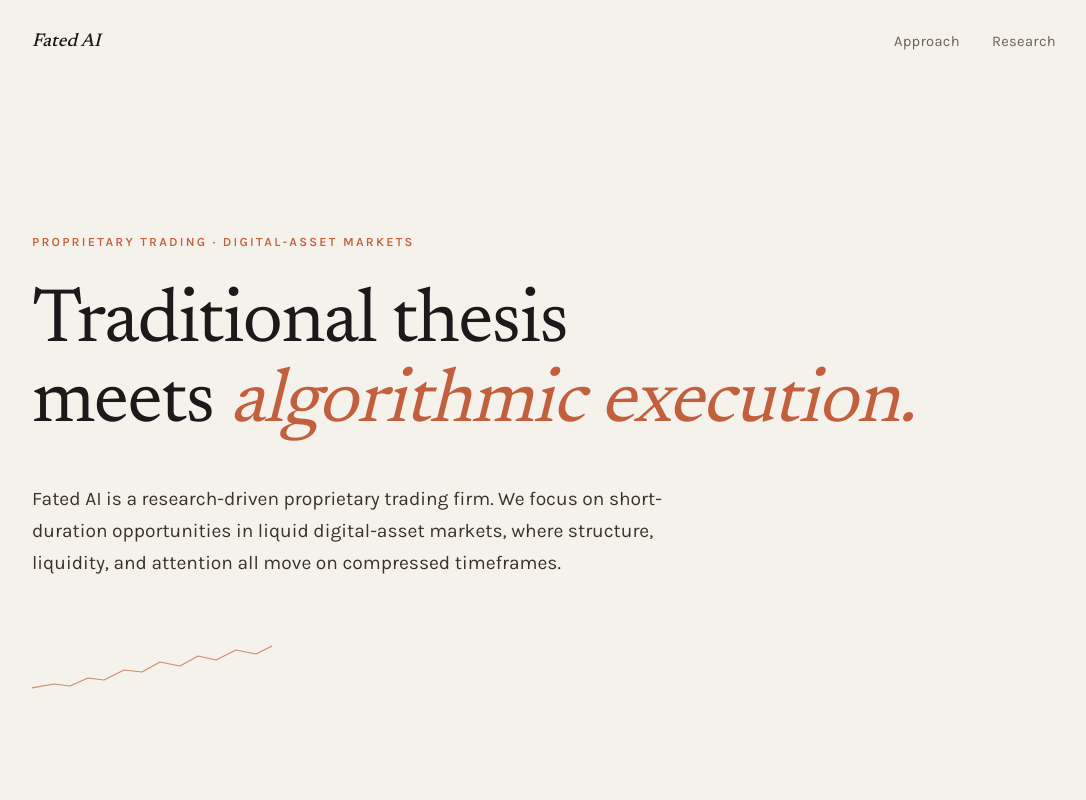
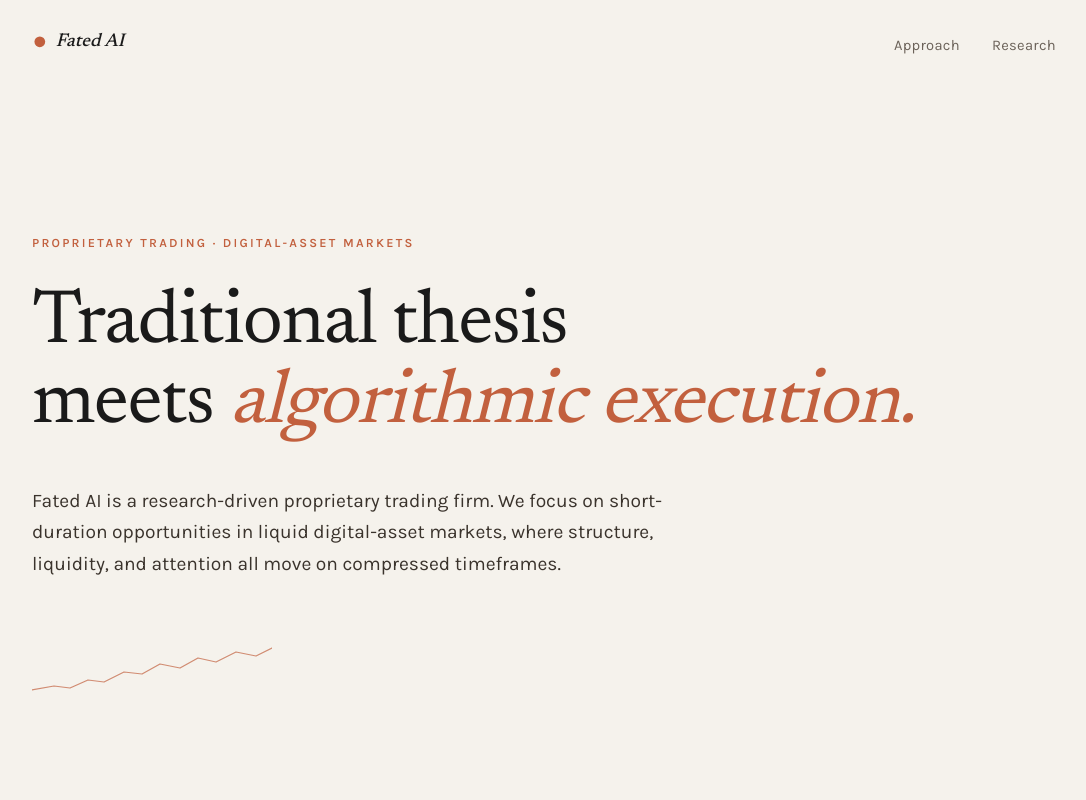
Before and after one commit to laboo1234/fated-website, a plain HTML site: page index.html in a window 1280 px wide. Shown: the top 800 px of the page, without its empty margins (96-1182 px from the left). Drawn offline with Linux system fonts and the light colour scheme.

Commit message:
brand: implement v0 — coral dot wordmark, new favicon, og.svg signature
Implements Fated AI brand v0 from fated-ai-ops/docs/brand/fated-ai/.

- index.html navbar wordmark: now `[coral dot] Fated AI`. Inline SVG keeps
  the dot sharp at any DPR; em-relative sizing makes it scale with the
  wordmark.
- index.html footer wordmark: same lockup, slightly smaller dot.
- style.css: `.wordmark` becomes a flex container; new `.brand-dot` rule
  for the inline SVG mark + `.brand-dot-footer` size override.
- favicon.svg: replaces the prior chart-line favicon with the brand dot
  inside a rounded cream tile (the framing helps tab-bar legibility).
- og.svg: signature line gains a small coral dot before "Fated AI" so
  link previews carry the lockup.

Brand source of truth: fated-ai-ops/docs/brand/SYSTEM.md.
The animated chart line in the hero stays — that's an editorial motif,
not part of the logo system.

```diff
--- a/index.html
+++ b/index.html
@@ -23,7 +23,10 @@
 <body>
   <header class="masthead">
     <div class="masthead-inner">
-      <a href="/" class="wordmark" aria-label="Fated AI home">Fated AI</a>
+      <a href="/" class="wordmark" aria-label="Fated AI home">
+        <svg class="brand-dot" viewBox="0 0 32 32" aria-hidden="true" focusable="false"><circle cx="16" cy="16" r="11" fill="#C2603E"/></svg>
+        <span>Fated AI</span>
+      </a>
       <nav aria-label="Primary">
         <a href="#approach">Approach</a>
         <a href="#research">Research</a>
@@ -93,7 +96,10 @@
 
   <footer>
     <div class="footer-inner">
-      <p class="footer-mark">Fated AI</p>
+      <p class="footer-mark">
+        <svg class="brand-dot brand-dot-footer" viewBox="0 0 32 32" aria-hidden="true" focusable="false"><circle cx="16" cy="16" r="11" fill="#C2603E"/></svg>
+        Fated AI
+      </p>
       <p class="footer-meta">&copy; 2026 · fated.ai</p>
     </div>
   </footer>
--- a/style.css
+++ b/style.css
@@ -63,11 +63,31 @@
 }
 
 .wordmark {
+  display: inline-flex;
+  align-items: center;
+  gap: 0.5rem;
   font-family: var(--font-serif);
   font-weight: 500;
   font-size: 1.15rem;
   letter-spacing: 0.005em;
   font-style: italic;
+  text-decoration: none;
+  color: inherit;
+}
+
+.brand-dot {
+  width: 0.85em;
+  height: 0.85em;
+  flex-shrink: 0;
+  display: inline-block;
+  vertical-align: -0.05em;
+}
+
+.brand-dot-footer {
+  width: 0.7em;
+  height: 0.7em;
+  margin-right: 0.35em;
+  vertical-align: -0.05em;
 }
 
 .masthead nav {
```
Also changed, not shown: favicon.svg, og.svg.
